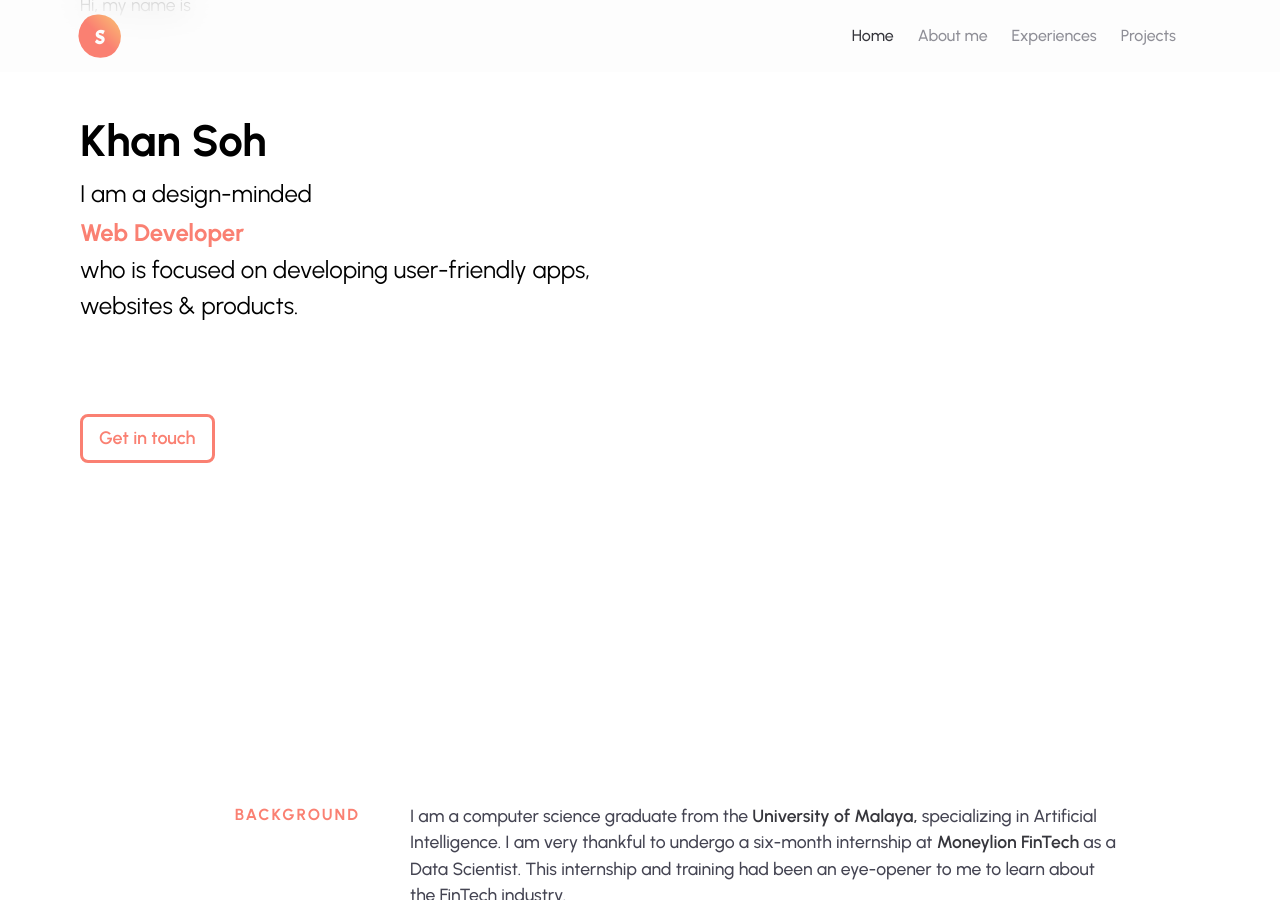
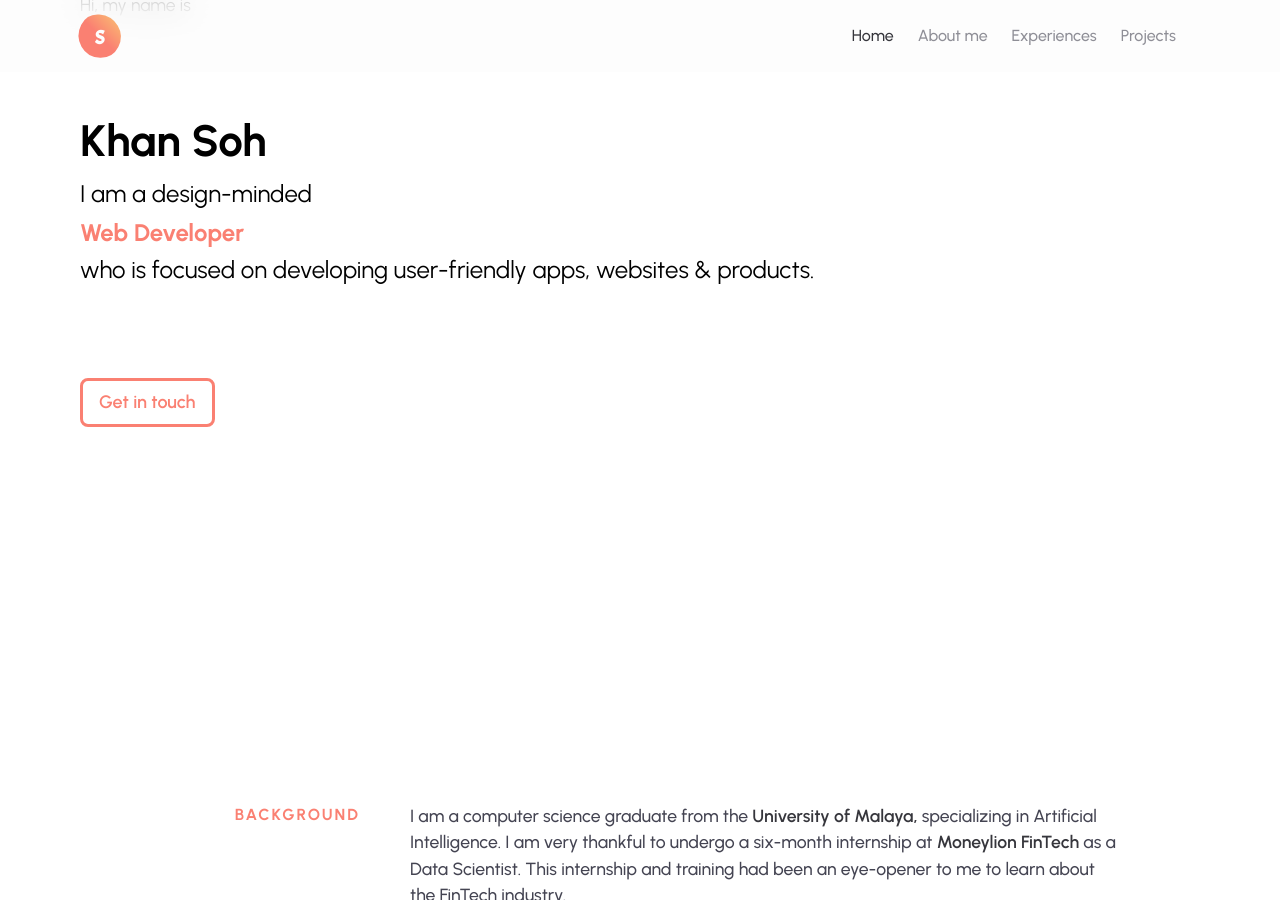
Before and after one commit to notAunty/portfolio-v2, a Jekyll site: the page built from src/index.html, in a window 1280 px wide and 900 px high, scrolled down 197 px. Built offline with Jekyll 4.4.1, drawn with Linux system fonts in a browser that asks for light colours; comment, search, counter and statistics services are not loaded.

Commit message:
fix quirks

```diff
--- a/src/_includes/intro.html
+++ b/src/_includes/intro.html
@@ -11,7 +11,7 @@
       <span>Full-stack Developer</span>
       <span>Data Scientist</span>
       <span>Web Developer</span>
-      <span>Hybrid Mobile Apps Developer</span>
+      <span>Hybrid Apps Developer</span>
       <span>Front-end Developer</span>
     </div><div></div>
     who is focused on developing user-friendly apps, websites &amp; products.
--- a/src/_sass/_featured.scss
+++ b/src/_sass/_featured.scss
@@ -45,6 +45,10 @@
       margin-bottom: 2px;
       font-weight: 700;
       @include font-size($h5);
+
+      .arrow-link {
+        white-space: normal;
+      }
     }
     p {
       // font-size: 0.85rem;
--- a/src/_sass/_intro.scss
+++ b/src/_sass/_intro.scss
@@ -15,7 +15,6 @@
   }
 
   &__tagline {
-    max-width: 550px;
     font-weight: 400;
     @include font-size($h4);
     margin-bottom: 10vh;
--- a/src/_sass/_navigation.scss
+++ b/src/_sass/_navigation.scss
@@ -56,6 +56,10 @@
         }
       }
     }
+
+    @include tablet {
+      display: none;
+    }
   }
 
   // Skip to content
```
